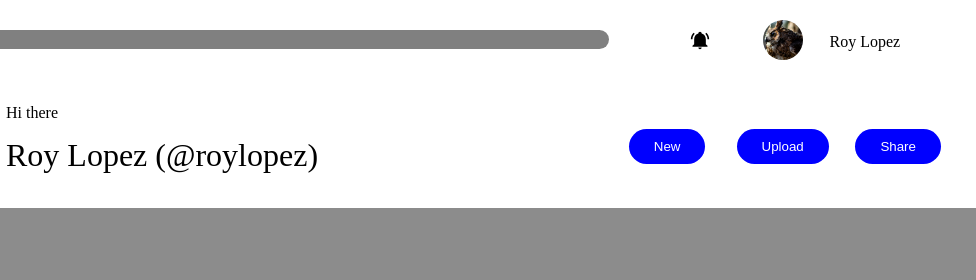
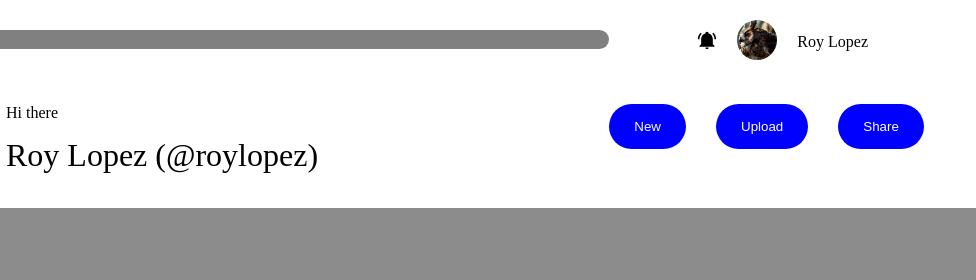
Before and after one commit to oy0139/Admin-Dashboard, a plain HTML site: page index.html in a window 1280 px wide. Shown: the top 280 px of the page, 304-1280 px from the left. Drawn offline with Linux system fonts and the light colour scheme.

Commit message:
Make spacing around header more similar to the visual

```diff
--- a/styles.css
+++ b/styles.css
@@ -48,7 +48,6 @@
     display: grid;
     grid-template: 1fr 1fr / 1fr  1fr;
     grid-row: 1 / 2;
-
 }
 
 .Main-content {
@@ -86,12 +85,14 @@ input {
 .Navigation-list {
     grid-column: 2;
     display: grid;
-    grid-template-columns: repeat(3, 1fr);
-    padding: 0px 50px;
+    grid-template-columns: repeat(3, auto);
+    justify-content: center;
+    gap: 20px;
 }
 
 .Navigation-list > li {
-    place-self: center;
+    align-self: center;
+
 }
 
 .Subheader {
@@ -119,16 +120,18 @@ input {
 .Subheader-buttons {
     display: grid;
     grid-column: 2;
-    grid-template-columns: repeat(3, 1fr);
-    place-items: center;
+    grid-template-columns: repeat(3, auto);
+    justify-content: start;
+    gap: 30px;
 }
 
 .subheader-button {
-    padding: 10px 25px;
-    border-radius: 20px;
+    padding: 15px 25px;
+    border-radius: 30px;
     background-color: blue;
     color: white;
     border: none;
+    align-self: center;
 }
 
 .Main-content {
```
